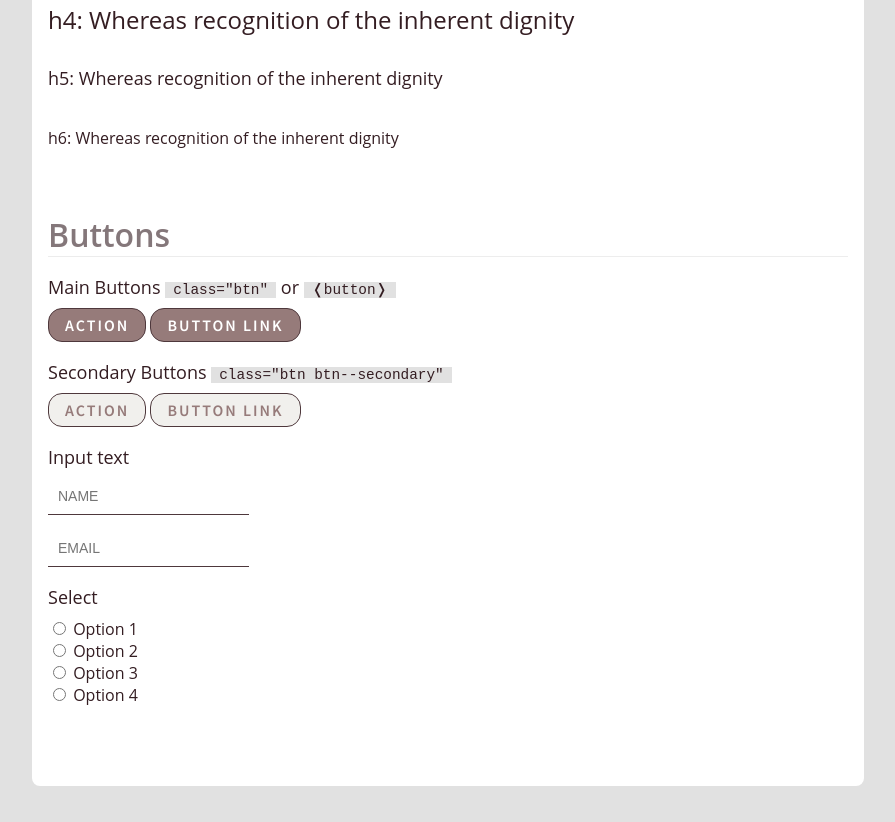
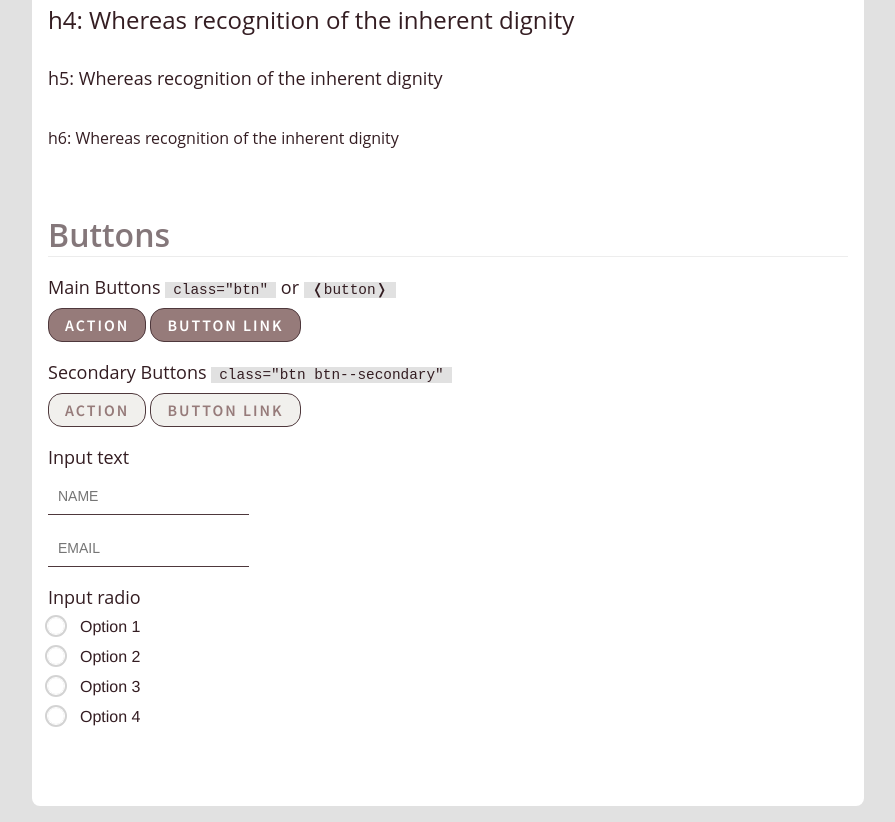
Before and after one commit to almudenasanchezz/guiadeestilos, a plain HTML site: page index.html in a window 1280 px wide. Shown: the part 911-1733 px from the top of the page, without its empty margins (192-1087 px from the left). Drawn offline with Linux system fonts and the light colour scheme.

Commit message:
custom input radio with colors and hover

```diff
--- a/css/style.css
+++ b/css/style.css
@@ -95,6 +95,9 @@ body {
   }
 
   input {
+    -webkit-appearance: none;
+    -moz-appearance: none;
+    appearance: none;
     font-size: 14px;
     border: 0;
     border-bottom: 1px solid #4E383C;
@@ -107,10 +110,40 @@ body {
     border-bottom: 4px solid #4E383C;
   }
 
-  ul {
-    list-style: none;
-    margin: 0;
-    padding: 0;
+  .check_radio {
+    display: none;
+    appearance: none;
+  }
+
+  .check {
+    display: block;
+    position: relative;
+    margin-bottom: 12px;
+    font-family: helvetica, verdana;
+    font-size: 16px;
+    padding-left: 2em;
+  }
+
+  .check:before {
+    content: "";
+    position: absolute;
+    left: 0;
+    top: 0;
+    width: 16px;
+    height: 16px;
+    border-radius: 50%;
+    box-shadow: 0 0 0 1px white, 0 0 0 3px lightgrey;
+  }
+
+  .check_radio:checked +
+  .check:before {
+    box-shadow: 0 0 0 3px white, 0 0 0 4px teal;
+    background-color: teal;
+  }
+
+  .check:hover:before {
+    box-shadow: 0 0 0 3px white, 0 0 0 4px rgba(0,0,0,0.3);
+    background-color: rgba(0,0,0,0.2);
   }
 
 
--- a/index.html
+++ b/index.html
@@ -59,26 +59,19 @@
         <input type="email" placeholder="EMAIL">
       </div>
 
-      <h3 class="h5">Select </h3>
+      <h3 class="h5">Input radio </h3>
       </div>
-      <ul>
-        <li>
-          <input type="radio" name="select">
-            <label for="radio1">Option 1</label>
-        </li>
-        <li>
-          <input type="radio" name="select">
-            <label for="radio2">Option 2</label>
-        </li>
-        <li>
-          <input type="radio" name="select">
-            <label for="radio3">Option 3</label>
-        </li>
-        <li>
-        <input type="radio" name="select">
-          <label for="radio4">Option 4</label>
-        </li>
-      </ul>
+        <input type="radio" id="radio1" name="select" class="check_radio">
+        <label for="radio1" class='check'>Option 1</label>
+
+        <input type="radio" id="radio2" name="select" class="check_radio">
+        <label for="radio2" class='check'>Option 2</label>
+
+        <input type="radio" id="radio3" name="select" class="check_radio">
+        <label for="radio3" class='check'>Option 3</label>
+
+        <input type="radio" id="radio4" name="select" class="check_radio">
+        <label for="radio4" class='check' >Option 4</label>
       </div>
 
     </section>
```
Also changed, not shown: 1 other file.
